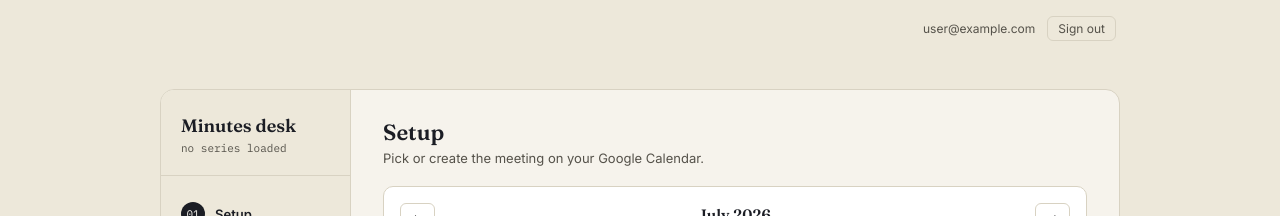
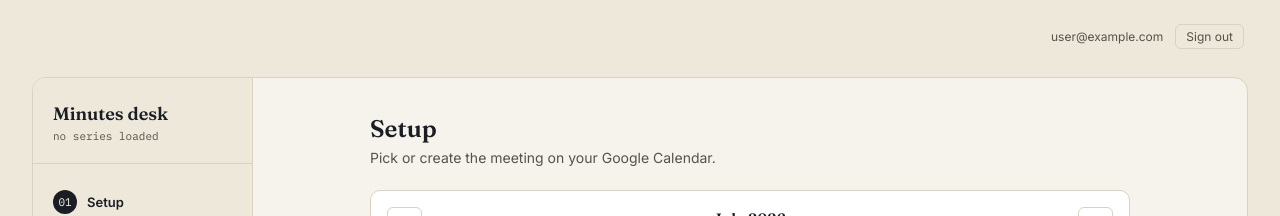
Before and after one commit to ecoguanming/meeting-minute-tracker, a Next.js app: page / in a window 1280 px wide. Shown: the top 216 px of the page. Built offline with nearby package versions, Linux system fonts and the light colour scheme; no server answers; the database is empty; sample sign-in values are in the browser's storage.

Commit message:
Widen layout to fill more of the viewport instead of a fixed 960px card

```diff
--- a/app/components/MinutesDesk.js
+++ b/app/components/MinutesDesk.js
@@ -39,18 +39,18 @@ export default function MinutesDesk() {
   return (
     <div
       style={{
-        maxWidth: 960,
-        margin: "40px auto",
+        width: "100%",
+        margin: "16px 0 40px",
         background: "var(--paper)",
         borderRadius: 14,
         overflow: "hidden",
         border: "1px solid var(--rule)",
       }}
     >
-      <div style={{ display: "flex", minHeight: 560 }}>
+      <div style={{ display: "flex", minHeight: "calc(100vh - 140px)" }}>
         <div
           style={{
-            width: 190,
+            width: 220,
             background: "var(--paper-dim)",
             borderRight: "1px solid var(--rule)",
             padding: "24px 0",
@@ -128,11 +128,12 @@ export default function MinutesDesk() {
           </div>
         </div>
 
-        <div style={{ flex: 1, padding: "28px 32px", overflowY: "auto" }}>
-          <div className="mma-h" style={{ fontSize: 22, fontWeight: 600, marginBottom: 4 }}>
+        <div style={{ flex: 1, padding: "36px 48px", overflowY: "auto" }}>
+          <div style={{ maxWidth: 760, margin: "0 auto" }}>
+          <div className="mma-h" style={{ fontSize: 24, fontWeight: 600, marginBottom: 6 }}>
             {STAGES[current].title}
           </div>
-          <div style={{ fontSize: 13, color: "var(--ink-soft)", marginBottom: 20 }}>
+          <div style={{ fontSize: 14, color: "var(--ink-soft)", marginBottom: 24 }}>
             {STAGES[current].blurb}
           </div>
 
@@ -200,6 +201,7 @@ export default function MinutesDesk() {
               This stage isn&apos;t wired up yet — it&apos;s coming in a later step of the build.
             </div>
           )}
+          </div>
         </div>
       </div>
     </div>
--- a/app/page.js
+++ b/app/page.js
@@ -9,7 +9,7 @@ export default async function Home() {
   }
 
   return (
-    <div style={{ maxWidth: 960, margin: "0 auto", padding: "16px 0 0" }}>
+    <div style={{ maxWidth: 1400, margin: "0 auto", padding: "24px 32px 0" }}>
       <div
         style={{
           display: "flex",
@@ -18,7 +18,7 @@ export default async function Home() {
           gap: 12,
           fontSize: 12,
           color: "var(--ink-soft)",
-          padding: "0 4px 8px",
+          padding: "0 4px 12px",
         }}
       >
         <span>{session.user?.email}</span>
```
